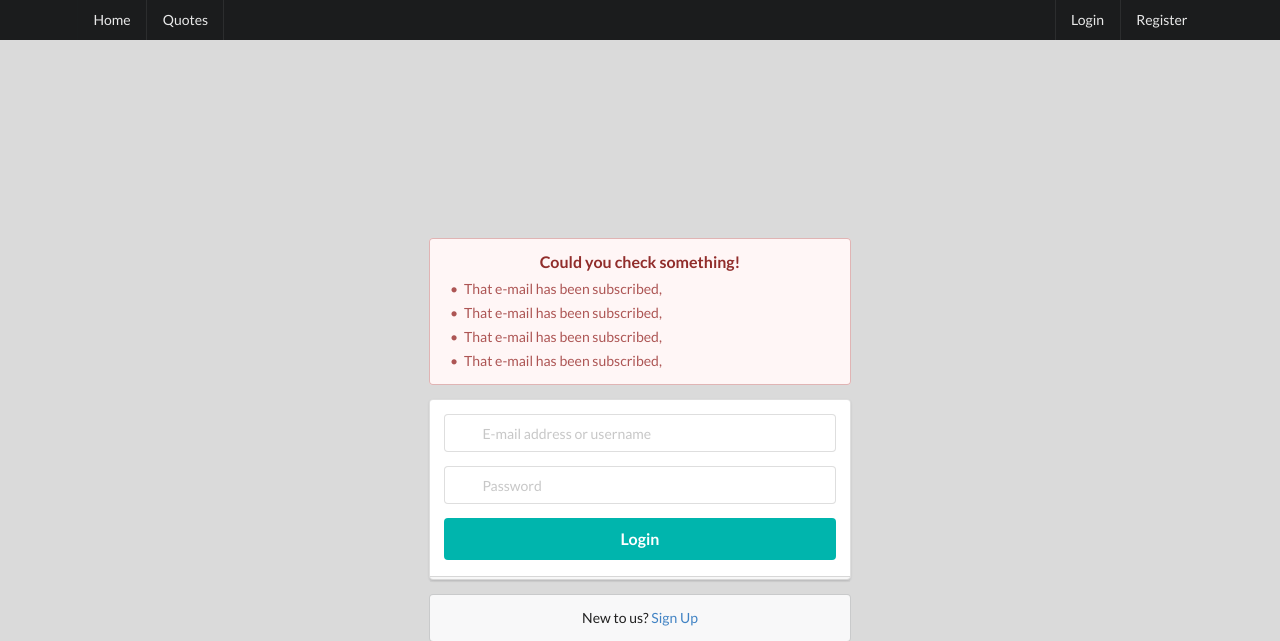
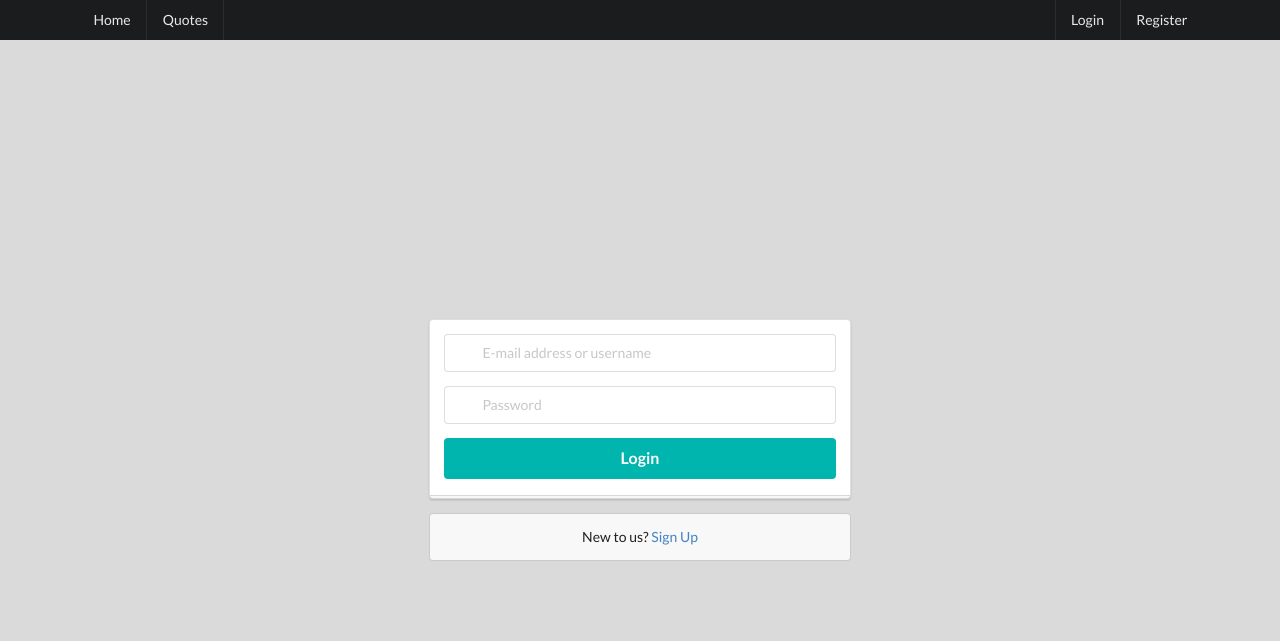
Before and after one commit to daddasoft/FlaskQuotesApi, a Flask app: page /login in a window 1280 px wide. Shown: the top 641 px of the page. Run offline with Flask 2, Linux system fonts and the light colour scheme; some web fonts are replaced.

Commit message:
output errors to the template 🖍

```diff
--- a/templates/auth/login.html
+++ b/templates/auth/login.html
@@ -1,16 +1,18 @@
 {% extends 'layout.html' %} {% block content%}
 <div class="ui middle aligned center aligned grid">
   <div class="column">
+    {% if errors%}
     <div class="ui error message">
       <div class="header">Could you check something!</div>
       <ul class="list">
-        <li>That e-mail has been subscribed,</li>
-        <li>That e-mail has been subscribed,</li>
-        <li>That e-mail has been subscribed,</li>
-        <li>That e-mail has been subscribed,</li>
+        {%for key,value in errors.items()%}
+        <li>{{key}} : {{value}}</li>
+        {%endfor%}
       </ul>
     </div>
-    <form class="ui large form">
+
+    {%endif%}
+    <form class="ui large form" action="{{url_for('loginPost')}}" method="POST">
       <div class="ui stacked segment">
         <div class="field">
           <div class="ui left icon input">
```
